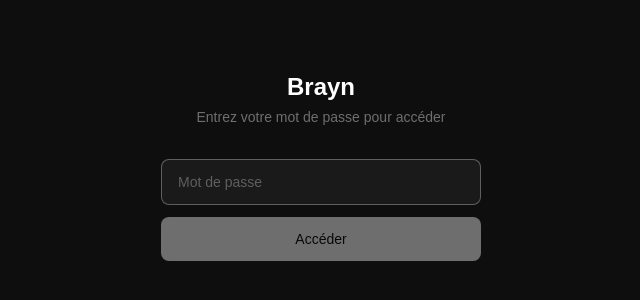
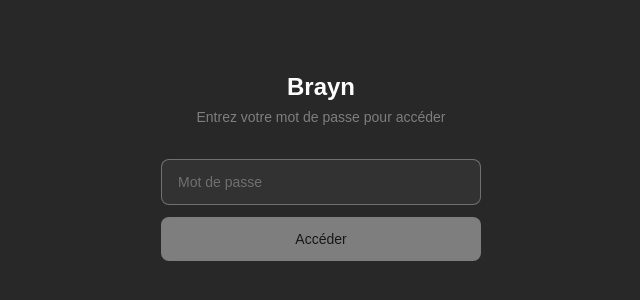
Before and after one commit to gabrielemeksiz-ui/brayn, a Next.js app: page /login in a window 1280 px wide. Shown: the part 234-534 px from the top of the page, without its empty margins (319-959 px from the left). Built offline with nearby package versions, Linux system fonts and the light colour scheme.

Commit message:
style: change background color from #0e0e0e to #282828
Co-Authored-By: Claude Sonnet 4.6 <noreply@anthropic.com>

```diff
--- a/src/app/layout.tsx
+++ b/src/app/layout.tsx
@@ -9,7 +9,7 @@ export const metadata: Metadata = {
 export default function RootLayout({ children }: { children: React.ReactNode }) {
   return (
     <html lang="fr" className="dark">
-      <body className="bg-[#0e0e0e] text-white antialiased">{children}</body>
+      <body className="bg-[#282828] text-white antialiased">{children}</body>
     </html>
   );
 }
--- a/src/app/login/page.tsx
+++ b/src/app/login/page.tsx
@@ -30,7 +30,7 @@ export default function LoginPage() {
   }
 
   return (
-    <div className="h-screen bg-[#0e0e0e] flex items-center justify-center">
+    <div className="h-screen bg-[#282828] flex items-center justify-center">
       <div className="w-full max-w-sm px-8">
         <div className="mb-8 text-center">
           <h1 className="text-2xl font-bold text-white mb-1">Brayn</h1>
--- a/src/app/page.tsx
+++ b/src/app/page.tsx
@@ -207,7 +207,7 @@ export default function BraynPage() {
   const newCount = getNewNotes().length;
 
   return (
-    <div className="h-screen bg-[#0e0e0e] text-white flex overflow-hidden font-sans">
+    <div className="h-screen bg-[#282828] text-white flex overflow-hidden font-sans">
       {/* Sidebar */}
       <aside className="w-56 bg-[#141414] border-r border-white/5 flex flex-col p-3 gap-1 shrink-0">
         <div className="space-y-2 mb-3 relative">
@@ -221,7 +221,7 @@ export default function BraynPage() {
             </button>
           </div>
           {showActionMenu && (
-            <div className="absolute top-14 right-2 bg-[#0e0e0e] border border-white/10 rounded-lg shadow-lg overflow-hidden z-50">
+            <div className="absolute top-14 right-2 bg-[#282828] border border-white/10 rounded-lg shadow-lg overflow-hidden z-50">
               <button
                 onClick={() => {
                   createEmptyNote();
```
